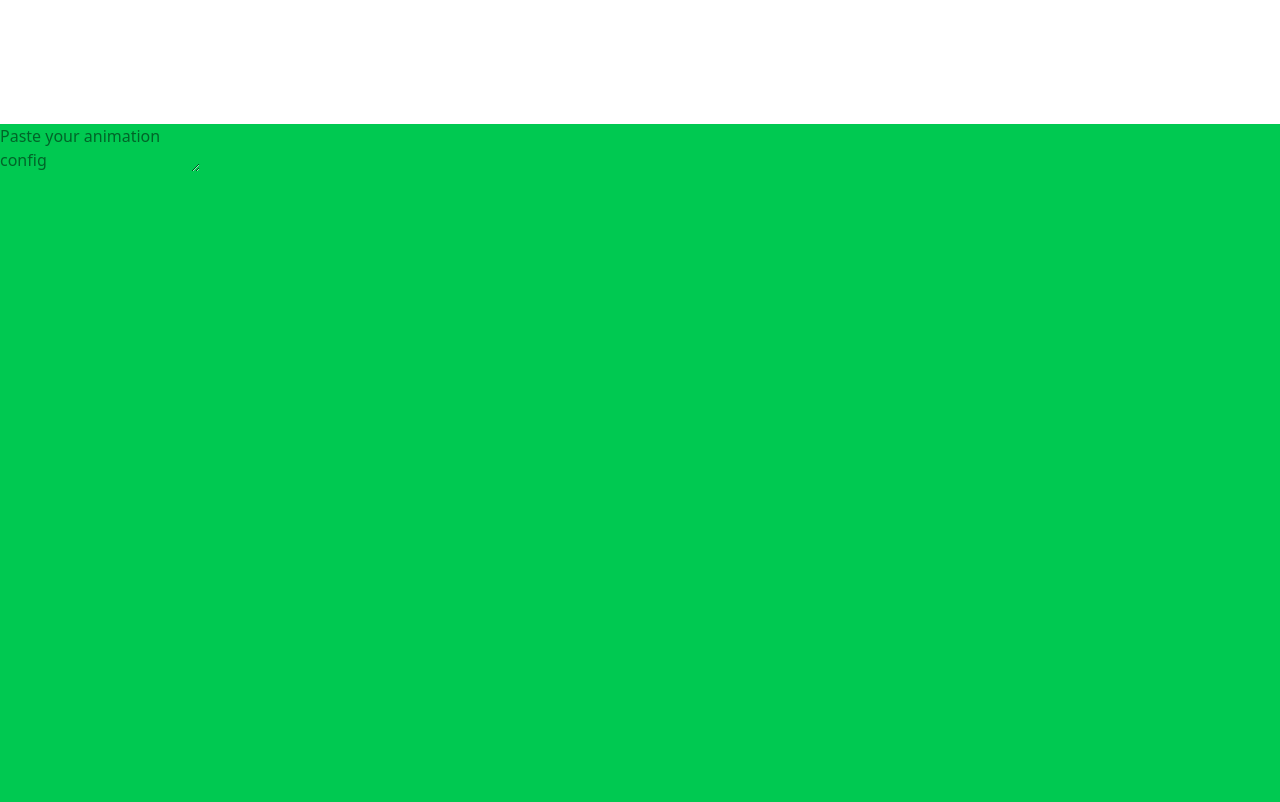
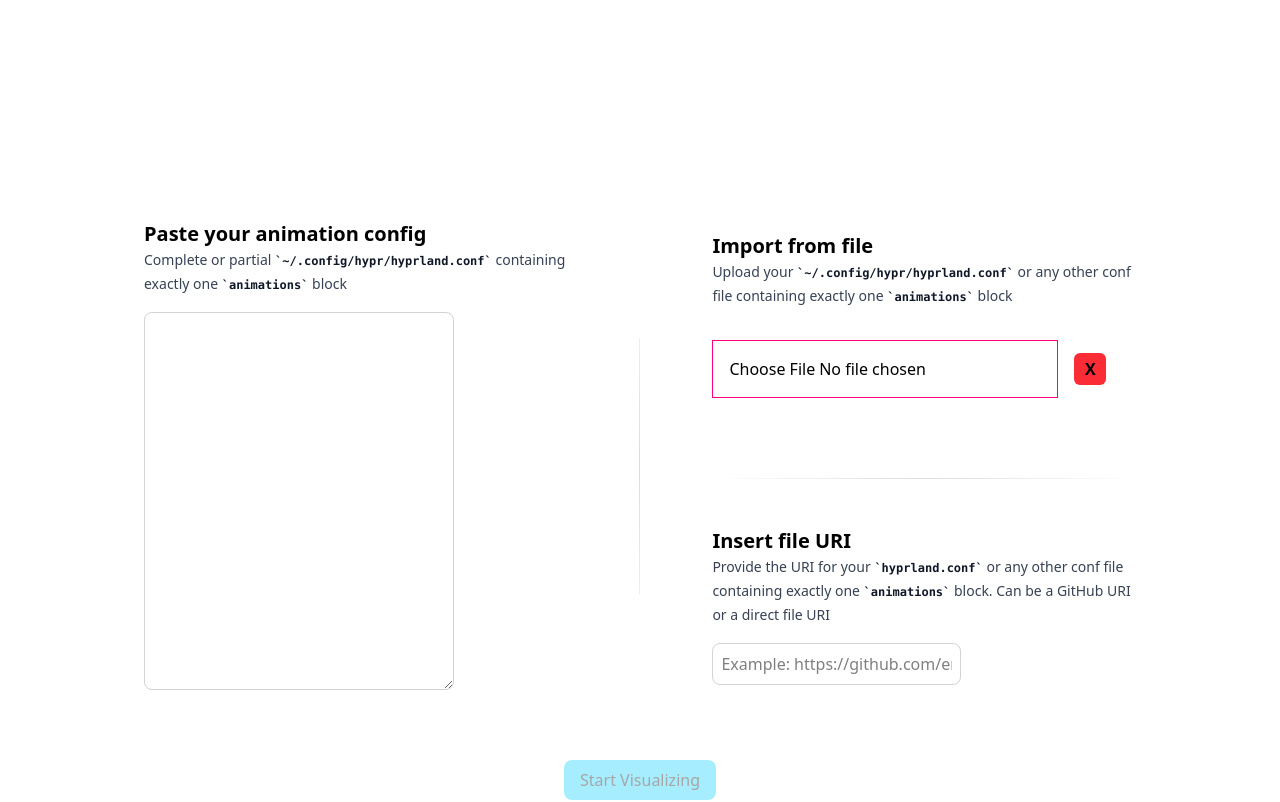
Before and after one commit to HarshNarayanJha/HyprMotion, a SvelteKit app: page / in a window 1280 px wide. Shown: the part 740-1542 px from the top of the page. Built offline with nearby package versions, Linux system fonts and the light colour scheme; some icons are missing.

Commit message:
complete config import screen

```diff
--- a/src/app.css
+++ b/src/app.css
@@ -6,8 +6,30 @@
   --color-debug: #ff0080;
 }
 
-html {
-  @apply scroll-smooth;
+@layer base {
+  html {
+    @apply scroll-smooth;
+  }
+
+  section {
+    @apply mb-16;
+  }
+
+  input[type="text"] {
+    @apply disabled:placeholder:text-current/50 disabled:cursor-not-allowed disabled:ring-0 transition-opacity disabled:opacity-35;
+  }
+
+  textarea {
+    @apply disabled:placeholder:text-current/50 disabled:cursor-not-allowed disabled:ring-0 transition-opacity disabled:opacity-35;
+  }
+
+  input[type="file"] {
+    @apply disabled:placeholder:text-current/50 disabled:cursor-not-allowed disabled:ring-0 transition-opacity disabled:opacity-35;
+  }
+
+  button {
+    @apply disabled:opacity-35 disabled:bg-cyan-100 disabled:cursor-not-allowed transition-opacity;
+  }
 }
 
 .bg-grid {
--- a/src/components/ConfigImport.svelte
+++ b/src/components/ConfigImport.svelte
@@ -1,3 +1,116 @@
-<div>
-  <textarea placeholder="Paste your animation config"></textarea>
-</div>
+<script lang="ts">
+let { config = $bindable("") }: { config: string } = $props()
+
+let configText = $state<string>("")
+let configFiles: FileList | null = $state<FileList | null>(null)
+let configUrl = $state<string>("")
+
+let configTextDisabled = $derived(
+  (configFiles != null && configFiles.length > 0) || configUrl !== "",
+)
+let configFilesDisabled = $derived(configText !== "" || configUrl !== "")
+let configUrlDisabled = $derived(
+  configText !== "" || (configFiles != null && configFiles.length > 0),
+)
+
+let formElement = $state<HTMLFormElement | null>(null)
+
+const submitConfig = async (
+  e: SubmitEvent & { currentTarget: EventTarget & HTMLFormElement },
+) => {
+  e.preventDefault()
+  if (configTextDisabled && configUrlDisabled && configFiles) {
+    config = (await configFiles.item(0)?.text()) ?? ""
+  } else if (configTextDisabled && configFilesDisabled) {
+    config = await (await fetch(configUrl)).text()
+  } else if (configUrlDisabled && configFilesDisabled) {
+    config = configText
+  } else {
+    config = "Error"
+  }
+}
+
+const resetForm = () => {
+  formElement?.reset()
+}
+</script>
+
+<form
+  class="mx-4 grid grid-cols-[1fr_0.1fr_1fr] gap-4 px-24"
+  onsubmit={submitConfig}
+  bind:this={formElement}
+>
+  <div class="m-auto p-8">
+    <h2 class="text-xl font-semibold">Paste your animation config</h2>
+    <p class="prose prose-sm">
+      Complete or partial <code>~/.config/hypr/hyprland.conf</code> containing
+      exactly one
+      <code>animations</code> block
+    </p>
+    <textarea
+      bind:value={configText}
+      disabled={configTextDisabled}
+      name="configText"
+      id="configText"
+      class="my-4 rounded-lg border border-neutral-800/20 p-2 ring-0 ring-blue-600/50 hover:ring disabled:hover:ring-0"
+      rows="15"
+      cols="30"
+    ></textarea>
+  </div>
+
+  <div
+    class="m-auto h-64 min-h-[1em] w-px self-stretch bg-gradient-to-tr from-transparent
+    via-neutral-500 to-transparent opacity-25 dark:via-neutral-400"
+  ></div>
+
+  <div class="m-auto p-8">
+    <h2 class="text-xl font-semibold">Import from file</h2>
+    <p class="prose prose-sm">
+      Upload your <code>~/.config/hypr/hyprland.conf</code> or any other conf
+      file containing exactly one
+      <code>animations</code> block
+    </p>
+
+    <div class="flex flex-row items-center gap-4">
+      <input
+        bind:files={configFiles}
+        disabled={configFilesDisabled}
+        class="border-debug my-8 border p-4 disabled:hover:ring-0"
+        type="file"
+        accept=".conf"
+        multiple={false}
+      />
+
+      <button
+        class="h-8 w-8 rounded-md bg-red-500 font-bold"
+        type="button"
+        onclick={resetForm}>X</button
+      >
+    </div>
+
+    <hr
+      class="my-12 h-px border-t-0 bg-transparent bg-gradient-to-r from-transparent via-neutral-500 to-transparent opacity-25 dark:via-neutral-400"
+    />
+
+    <h2 class="text-xl font-semibold">Insert file URI</h2>
+    <p class="prose prose-sm">
+      Provide the URI for your <code>hyprland.conf</code> or any other conf file
+      containing exactly one
+      <code>animations</code> block. Can be a GitHub URI or a direct file URI
+    </p>
+    <input
+      bind:value={configUrl}
+      disabled={configUrlDisabled}
+      class="my-4 rounded-lg border border-neutral-800/20 p-2 ring-0 ring-blue-600/50 hover:ring disabled:hover:ring-0"
+      type="text"
+      placeholder="Example: https://github.com/end-4/dots-hyprland/blob/main/.config/hypr/hyprland/general.conf"
+    />
+    <!-- pattern="^[http|https]://.*\.conf" -->
+  </div>
+
+  <button
+    class="bg-hyprland col-span-3 m-auto rounded-lg px-4 py-2 font-medium ring-2 ring-cyan-100 active:ring-cyan-300 disabled:ring-0"
+    disabled={!configTextDisabled && !configUrlDisabled && !configFilesDisabled}
+    type="submit">Start Visualizing</button
+  >
+</form>
--- a/src/components/Playground.svelte
+++ b/src/components/Playground.svelte
@@ -1,13 +1,18 @@
 <script lang="ts">
 import ConfigImport from "./ConfigImport.svelte"
 
-let configImported = $state(false)
+let config = $state<string>("")
+
+let configImported = $derived(config !== "")
 </script>
 
-<section class="min-h-svh w-full bg-green-500">
+<section class="min-h-svh w-full">
   {#if configImported}
     Let's play with the config
+    <pre>
+      {config}
+    </pre>
   {:else}
-    <ConfigImport />
+    <ConfigImport bind:config />
   {/if}
 </section>
```
